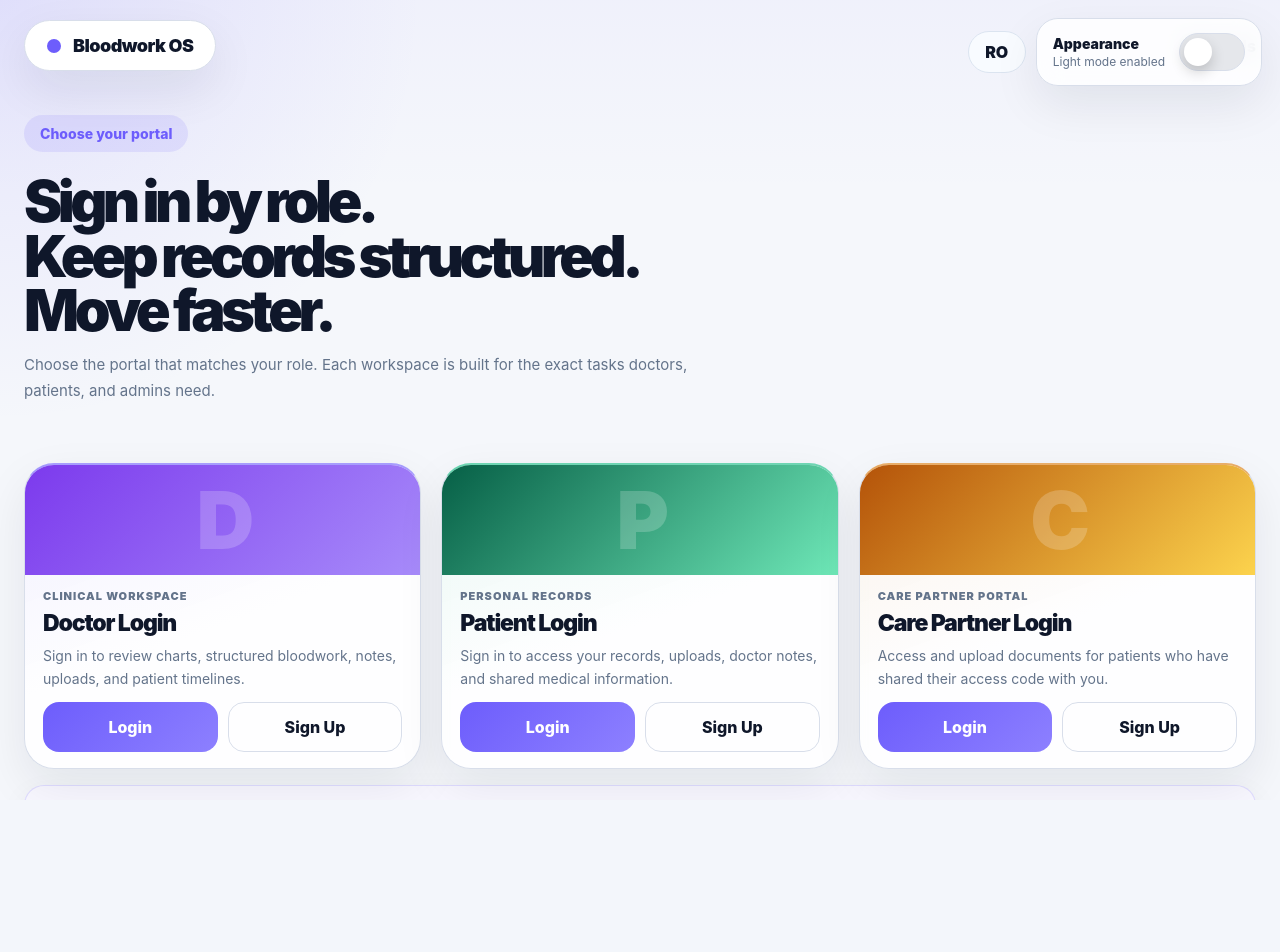
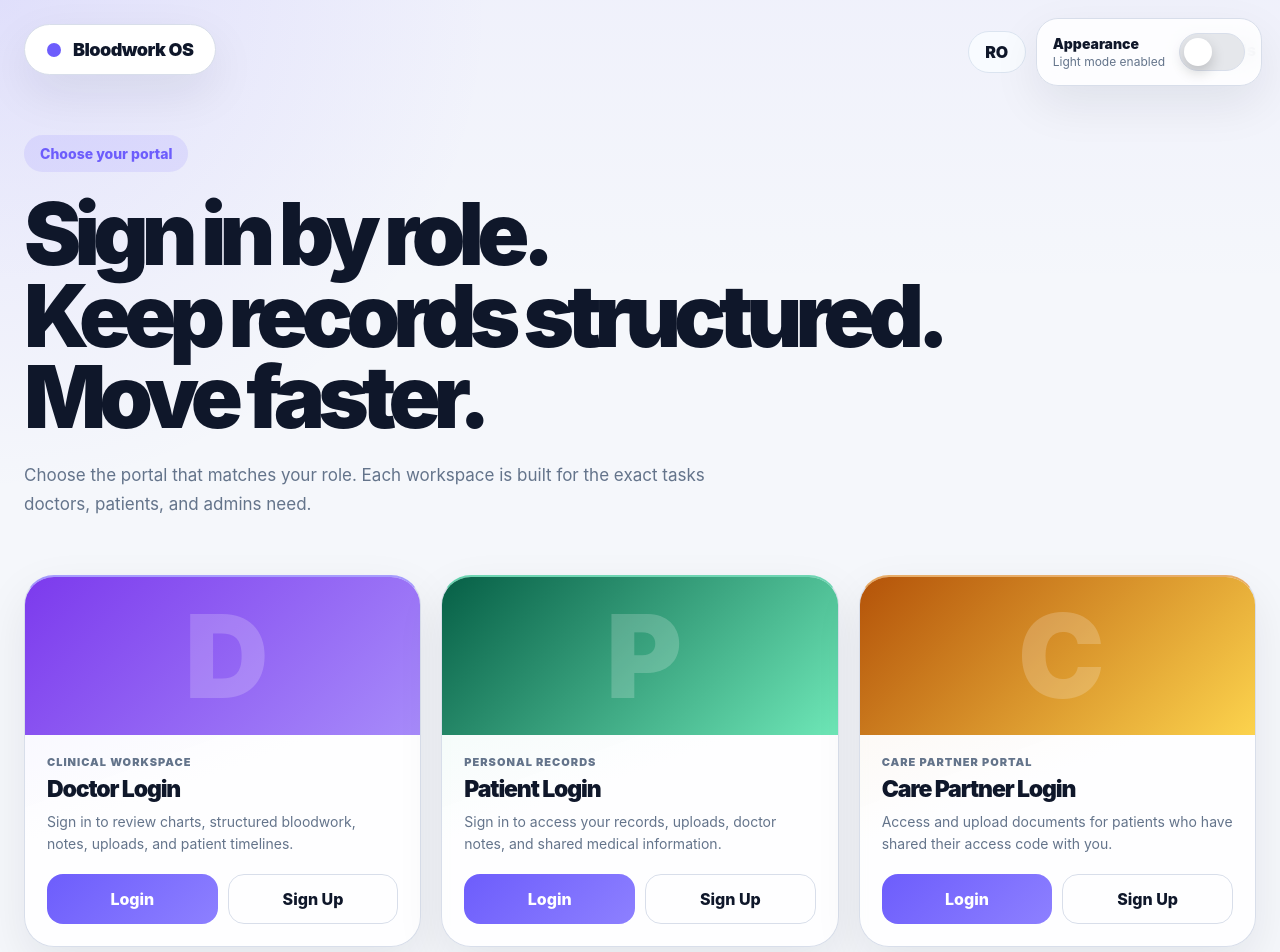
Before and after one commit to dremocanu-lab/bloodwork-os-mvp, a Next.js app in the folder frontend/: page /login in a window 1280 px wide. Shown: the top 952 px of the page. Before the commit the page ends 800 px from the top, so only its background shows below. Built offline with nearby package versions, Linux system fonts and the light colour scheme; no server answers.

Commit message:
Revert "Tighten login page spacing to eliminate scrolling"
This reverts commit ada0728ca0da407d4c8a085af57e477f643feaa1.

```diff
--- a/frontend/app/login/page.tsx
+++ b/frontend/app/login/page.tsx
@@ -42,7 +42,7 @@ export default function LoginChooserPage() {
   ];
 
   return (
-    <main className="portal-page" style={{ height: "100dvh", overflow: "auto" }}>
+    <main className="portal-page">
       <div
         style={{
           position: "fixed",
@@ -58,8 +58,8 @@ export default function LoginChooserPage() {
         <ThemeToggle compact />
       </div>
 
-      <div className="portal-shell" style={{ paddingBottom: 24, paddingTop: 20 }}>
-        <div className="portal-topbar" style={{ marginBottom: 20 }}>
+      <div className="portal-shell">
+        <div className="portal-topbar">
           <Link href="/" className="portal-brand-pill">
             <span className="portal-brand-dot" />
             <span>Bloodwork OS</span>
@@ -71,10 +71,10 @@ export default function LoginChooserPage() {
         </div>
 
         <div className="portal-hero-grid">
-          <section className="portal-hero-copy" style={{ paddingTop: 24 }}>
+          <section className="portal-hero-copy">
             <div className="portal-badge">{t("chooseYourPortal")}</div>
 
-            <h1 className="portal-hero-title" style={{ fontSize: "clamp(36px, 4.5vw, 60px)" }}>
+            <h1 className="portal-hero-title">
               {t("signInByRoleLine1")}
               <br />
               {t("signInByRoleLine2")}
@@ -82,33 +82,26 @@ export default function LoginChooserPage() {
               {t("signInByRoleLine3")}
             </h1>
 
-            <p className="portal-hero-subtitle" style={{ fontSize: 15, marginTop: 14 }}>
-              {t("loginChooserSubtitle")}
-            </p>
+            <p className="portal-hero-subtitle">{t("loginChooserSubtitle")}</p>
           </section>
 
-          <section className="portal-card-rail" style={{ paddingTop: 24 }}>
+          <section className="portal-card-rail">
             {portalCards.map((card) => (
               <article key={card.key} className="portal-role-card">
-                <div
-                  className={`portal-role-art ${card.artClass}`}
-                  style={{ minHeight: 110 }}
-                >
+                <div className={`portal-role-art ${card.artClass}`}>
                   <div className="portal-art-orb portal-art-orb-lg" />
                   <div className="portal-art-orb portal-art-orb-sm" />
                   <div className="portal-art-orb portal-art-orb-mid" />
-                  <div className="portal-art-initial" style={{ fontSize: 80 }}>
-                    {card.initial}
-                  </div>
+                  <div className="portal-art-initial">{card.initial}</div>
                 </div>
 
-                <div className="portal-role-body" style={{ padding: "14px 18px 0" }}>
+                <div className="portal-role-body">
                   <div className="portal-role-label">{card.tag}</div>
                   <div className="portal-role-title">{card.title}</div>
                   <div className="portal-role-description">{card.description}</div>
                 </div>
 
-                <div className="portal-role-actions" style={{ padding: "12px 18px 16px" }}>
+                <div className="portal-role-actions">
                   <Link href={card.loginHref} className="portal-primary-btn">
                     {t("login")}
                   </Link>
@@ -124,29 +117,29 @@ export default function LoginChooserPage() {
         <div
           className="soft-card-tight"
           style={{
-            marginTop: 16,
-            padding: "16px 22px",
+            marginTop: 40,
+            padding: "22px 28px",
             display: "flex",
             alignItems: "center",
             justifyContent: "space-between",
-            gap: 20,
+            gap: 24,
             flexWrap: "wrap",
             background: "color-mix(in srgb, var(--primary) 5%, var(--panel))",
             borderColor: "color-mix(in srgb, var(--primary) 18%, transparent)",
           }}
         >
-          <div style={{ display: "flex", alignItems: "center", gap: 14, minWidth: 0 }}>
+          <div style={{ display: "flex", alignItems: "center", gap: 16, minWidth: 0 }}>
             <div
               style={{
-                width: 38,
-                height: 38,
-                borderRadius: 10,
+                width: 44,
+                height: 44,
+                borderRadius: 12,
                 background: "color-mix(in srgb, var(--primary) 14%, var(--panel-2))",
                 border: "1px solid color-mix(in srgb, var(--primary) 25%, transparent)",
                 display: "flex",
                 alignItems: "center",
                 justifyContent: "center",
-                fontSize: 20,
+                fontSize: 22,
                 flexShrink: 0,
               }}
             >
@@ -161,15 +154,15 @@ export default function LoginChooserPage() {
                   textTransform: "uppercase",
                   letterSpacing: "0.1em",
                   color: "var(--primary)",
-                  marginBottom: 2,
+                  marginBottom: 3,
                 }}
               >
                 Hospital Administration
               </div>
-              <div style={{ fontWeight: 950, fontSize: 14, letterSpacing: "-0.02em", lineHeight: 1.2 }}>
+              <div style={{ fontWeight: 950, fontSize: 15, letterSpacing: "-0.02em", lineHeight: 1.2 }}>
                 {t("adminBannerTitle")}
               </div>
-              <div className="muted-text" style={{ marginTop: 3, fontSize: 12, lineHeight: 1.4 }}>
+              <div className="muted-text" style={{ marginTop: 4, fontSize: 13, lineHeight: 1.4 }}>
                 {t("adminBannerDesc")}
               </div>
             </div>
```
